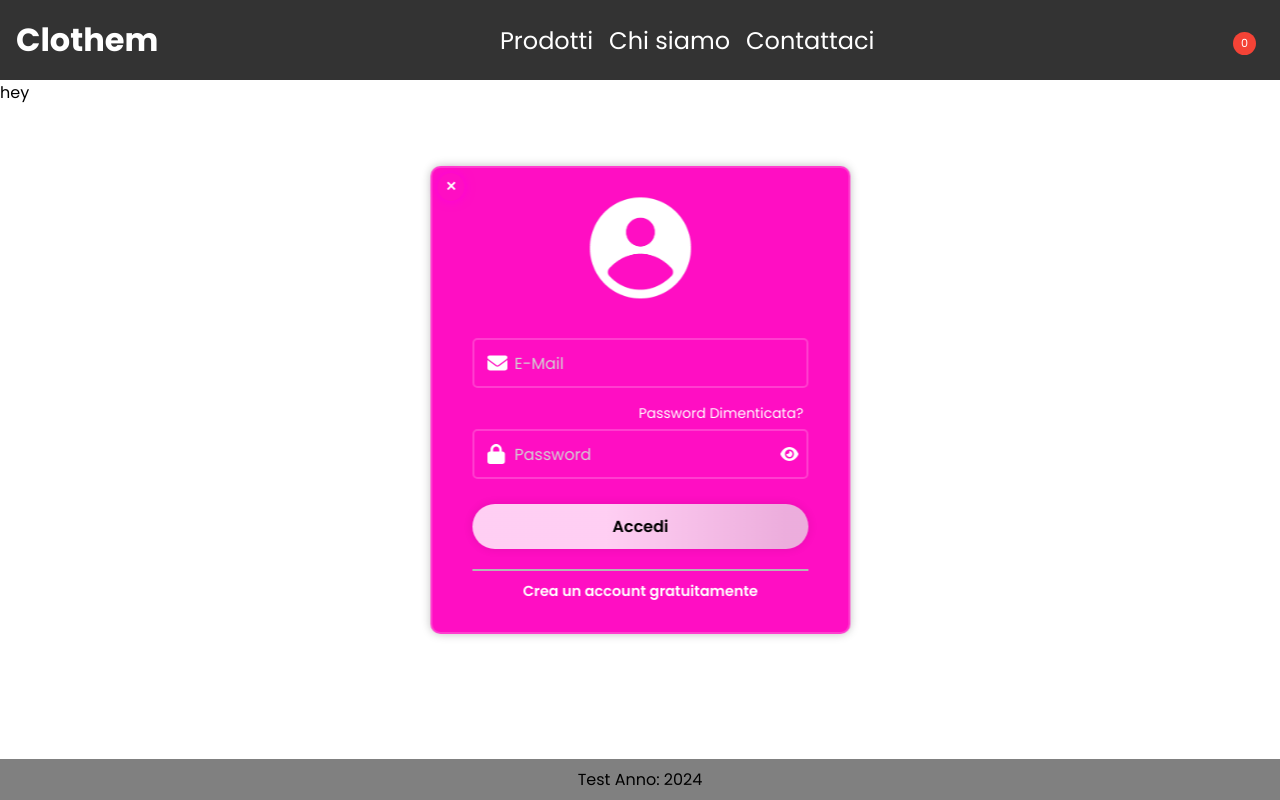
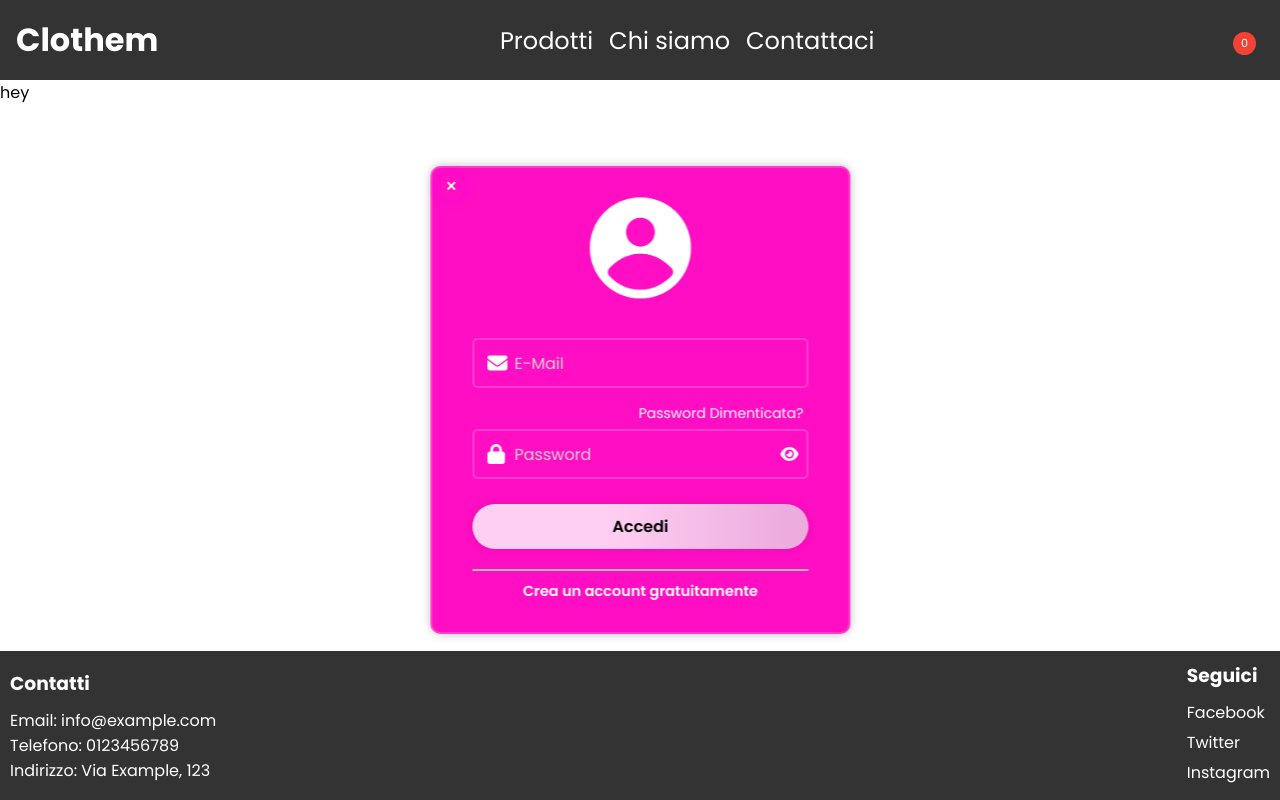
Before and after one commit to zMattyPower/ecommerce-project, a React (Create React App) app: page / in a window 1280 px wide. Built offline with nearby package versions, Linux system fonts and the light colour scheme.

Commit message:
Added Footer

```diff
--- a/src/Components/Footer/Footer.css
+++ b/src/Components/Footer/Footer.css
@@ -1,9 +1,36 @@
-footer {
-position: fixed;
-background-color: gray;
-bottom: 0;
-left: 0;
-right: 0;
-padding: 8px;
-text-align: center;
-}
+/* styles/Footer.css */
+
+.footer {
+    background-color: #333;
+    color: #fff;
+    padding: 10px;
+    display: flex;
+    justify-content: space-between;
+    align-items: center;
+    position: absolute;
+    bottom: 0;
+    width: 100%;
+
+  }
+
+  .footer h3 {
+    margin-bottom: 10px;
+  }
+
+  .social-links {
+    list-style-type: none;
+    padding: 0;
+  }
+
+  .social-links li {
+    margin-bottom: 5px;
+  }
+
+  .social-links a {
+    color: #fff;
+    text-decoration: none;
+  }
+
+  .social-links a:hover {
+    color: red;
+  }
--- a/src/Components/Footer/Footer.jsx
+++ b/src/Components/Footer/Footer.jsx
@@ -1,9 +1,25 @@
-import './Footer.css'
+import React from 'react';
+import "./Footer.css";
 
-const Footer = () => {
-    const year = new Date().getFullYear();
+function Footer() {
+  return (
+    <footer className="footer">
+      <div>
+        <h3>Contatti</h3>
+        <p>Email: info@example.com</p>
+        <p>Telefono: 0123456789</p>
+        <p>Indirizzo: Via Example, 123</p>
+      </div>
+      <div>
+        <h3>Seguici</h3>
+        <ul className="social-links">
+          <li><a href="#">Facebook</a></li>
+          <li><a href="#">Twitter</a></li>
+          <li><a href="#">Instagram</a></li>
+        </ul>
+      </div>
+    </footer>
+  );
+}
 
-    return <footer>{`Test Anno: ${year}`}</footer>;
-  };
-
-  export default Footer;
+export default Footer;
```
